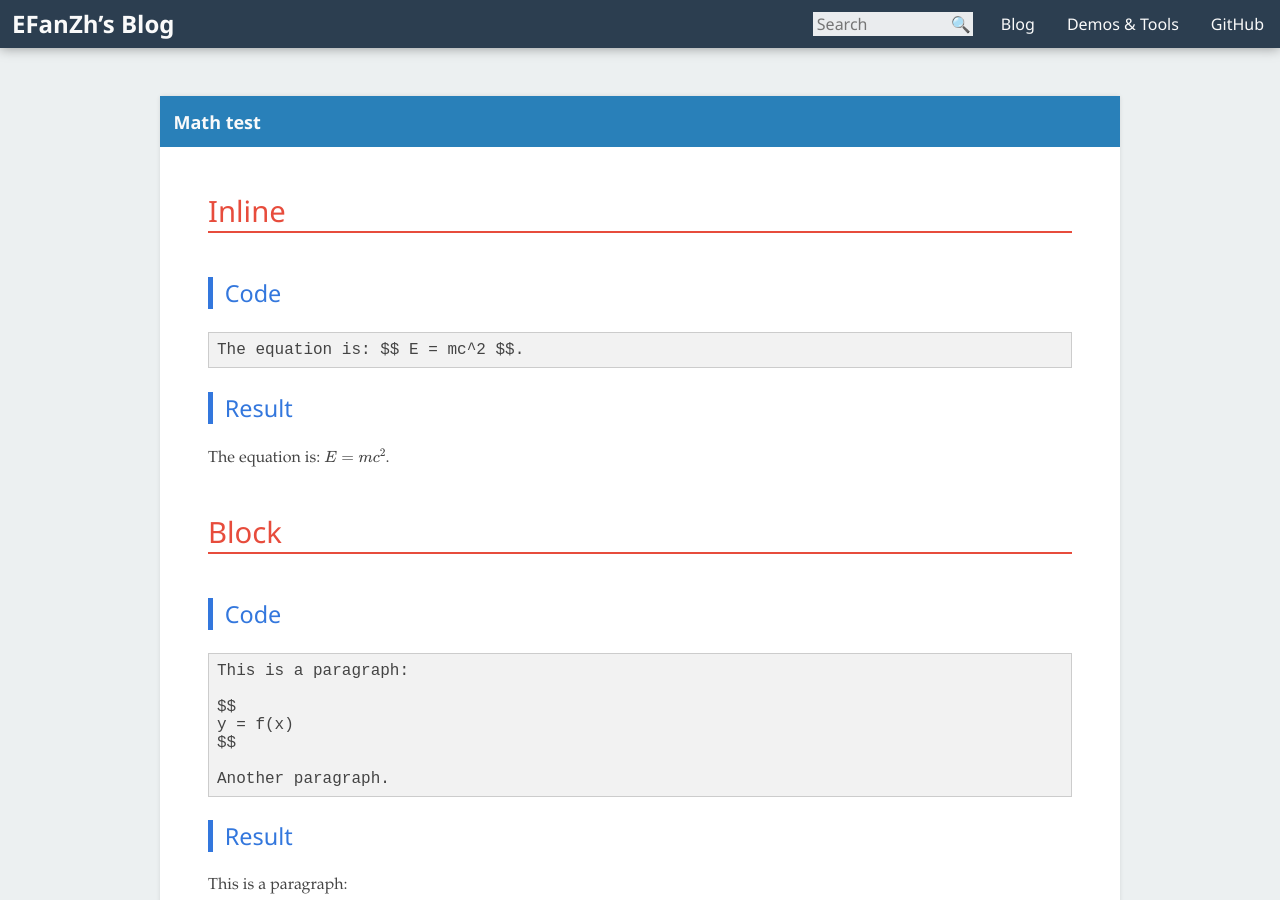
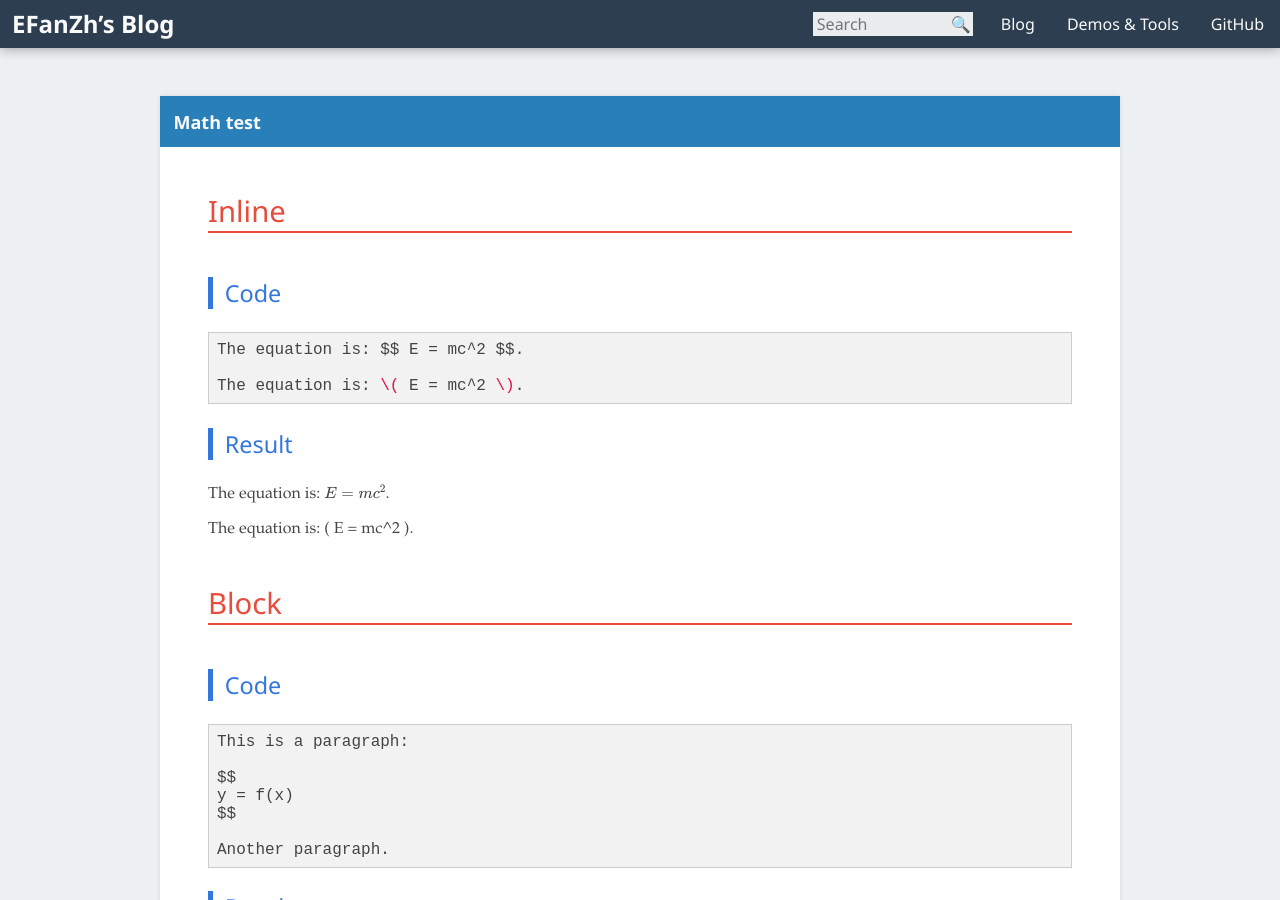
Before and after one commit to EFanZh/efanzh.github.io, a Jekyll site: the page built from _posts/2016-06-20-math-test.md, in a window 1280 px wide and 900 px high. Built offline with Jekyll 4.4.1, drawn with Linux system fonts in a browser that asks for light colours; formulas are drawn with MathJax 3.

Commit message:
Add inline math test

````diff
--- a/_posts/2016-06-20-math-test.md
+++ b/_posts/2016-06-20-math-test.md
@@ -9,11 +9,15 @@ enable_mathjax: true
 
 ```markdown
 The equation is: $$ E = mc^2 $$.
+
+The equation is: \( E = mc^2 \).
 ```
 
 ### Result
 
 The equation is: $$ E = mc^2 $$.
+
+The equation is: \( E = mc^2 \).
 
 ## Block
 
````
